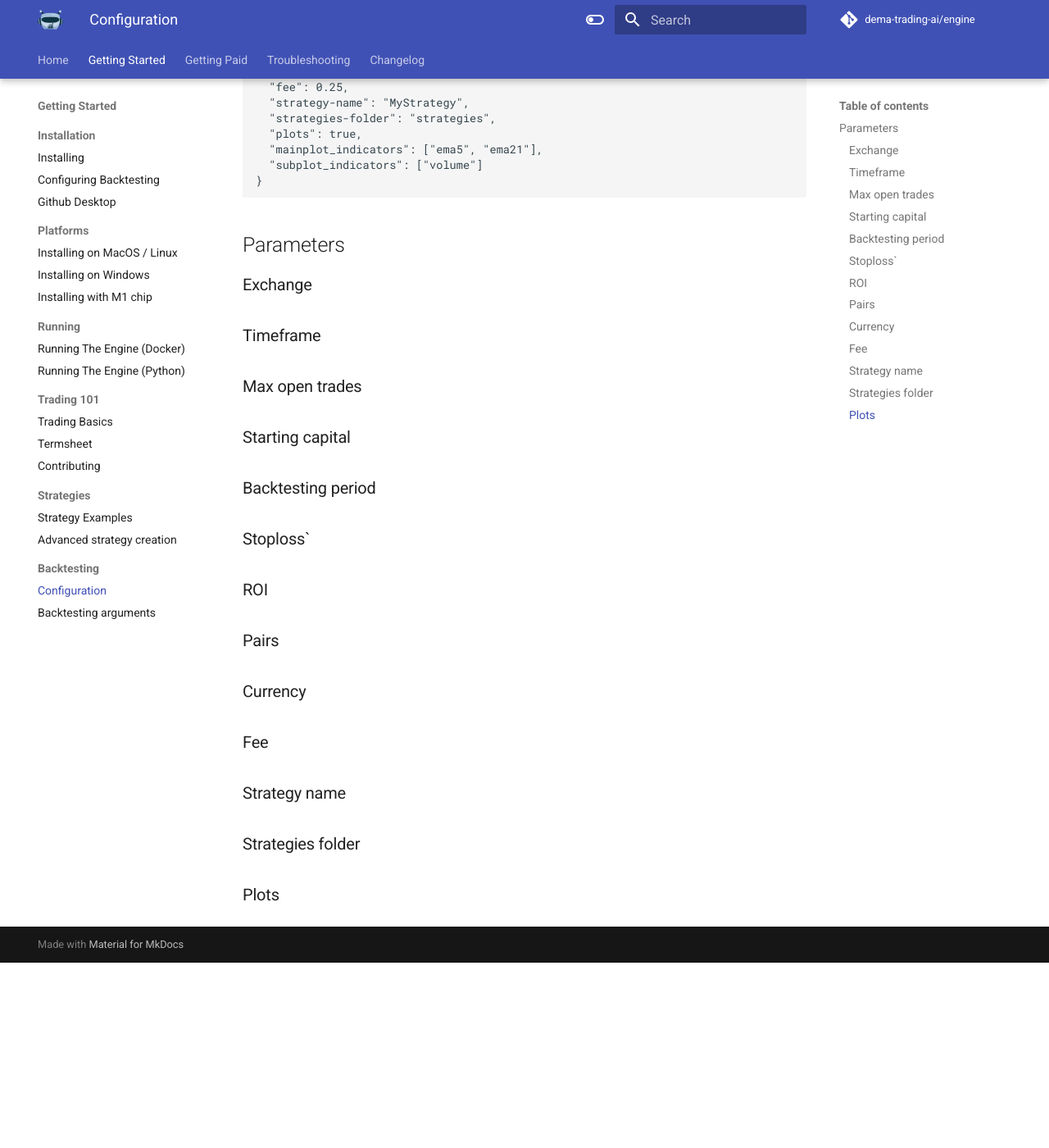
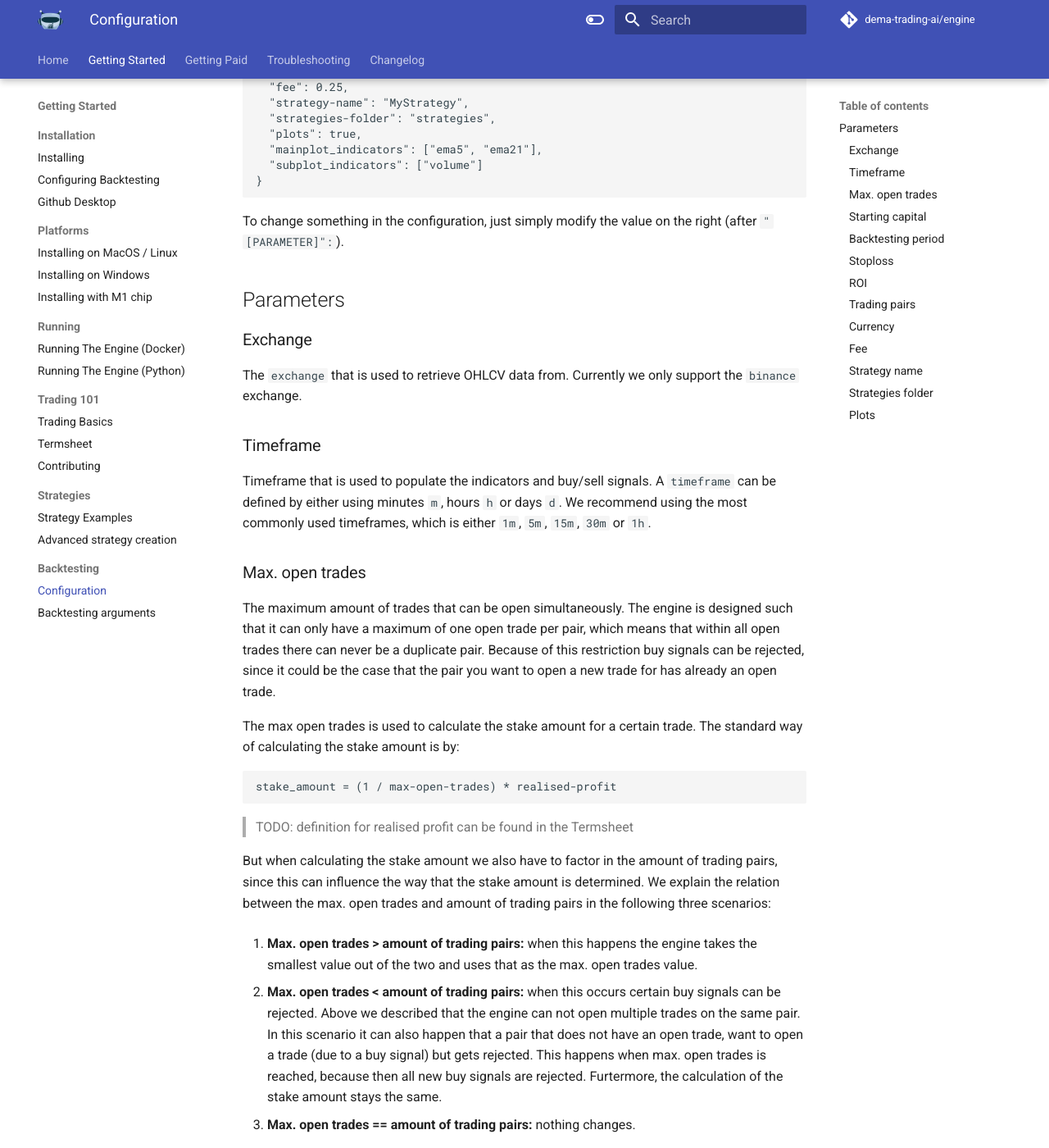
Before and after one commit to dema-trading-ai/docs, an MkDocs documentation site: the page built from docs/getting_started/backtesting/config.md, in a window 1280 px wide and 1400 px high, scrolled down 532 px. Shown: the whole window at 82% size. Built offline with MkDocs 1.6.1 and Material for MkDocs 9.7.7, drawn with Linux system fonts in a browser that asks for light colours; comment, search, counter and statistics services are not loaded; before the commit the page ends 1706 px from its top, so only the background shows below that; some of the changed text lies outside the part shown.

Commit message:
Added max open trades to config

````diff
--- a/docs/getting_started/backtesting/config.md
+++ b/docs/getting_started/backtesting/config.md
@@ -27,16 +27,50 @@ standard ```config.json``` looks like this:
   "subplot_indicators": ["volume"]
 }
 ```
+To change something in the configuration, just simply modify the value on the right (after ```"[PARAMETER]":```).
 
 ## Parameters
 ### Exchange
+The ```exchange``` that is used to retrieve OHLCV data from. Currently we only support the ```binance``` exchange.
+
 ### Timeframe
-### Max open trades
+Timeframe that is used to populate the indicators and buy/sell signals. A ```timeframe``` can be defined by either using
+minutes ```m```, hours ```h``` or days ```d```. We recommend using the most commonly used timeframes, which is either
+```1m```, ```5m```, ```15m```, ```30m``` or ```1h```.
+
+### Max. open trades
+The maximum amount of trades that can be open simultaneously. The engine is designed such that it can only have a
+maximum of one open trade per pair, which means that within all open trades there can never be a duplicate pair. Because
+of this restriction buy signals can be rejected, since it could be the case that the pair you want to open a new trade
+for has already an open trade.
+
+The max open trades is used to calculate the stake amount for a certain trade. The standard way of calculating the stake
+amount is by:
+```
+stake_amount = (1 / max-open-trades) * realised-profit
+```
+> TODO: definition for realised profit can be found in the Termsheet
+
+But when calculating the stake amount we also have to factor in the amount of trading pairs, since this can influence
+the way that the stake amount is determined. We explain the relation between the max. open trades and amount of trading
+pairs in the following three scenarios:
+
+1. **Max. open trades > amount of trading pairs:** when this happens the engine takes the smallest value out of the two
+   and uses that as the max. open trades value.
+
+2. **Max. open trades < amount of trading pairs:** when this occurs certain buy signals can be rejected. Above we
+   described that the engine can not open multiple trades on the same pair. In this scenario it can also happen that a
+   pair that does not have an open trade, want to open a trade (due to a buy signal) but gets rejected. This happens
+   when max. open trades is reached, because then all new buy signals are rejected. Furtermore, the calculation of the
+   stake amount stays the same.
+
+3. **Max. open trades == amount of trading pairs:** nothing changes.
+
 ### Starting capital
 ### Backtesting period
-### Stoploss`
+### Stoploss
 ### ROI
-### Pairs
+### Trading pairs
 ### Currency
 ### Fee
 ### Strategy name
````
